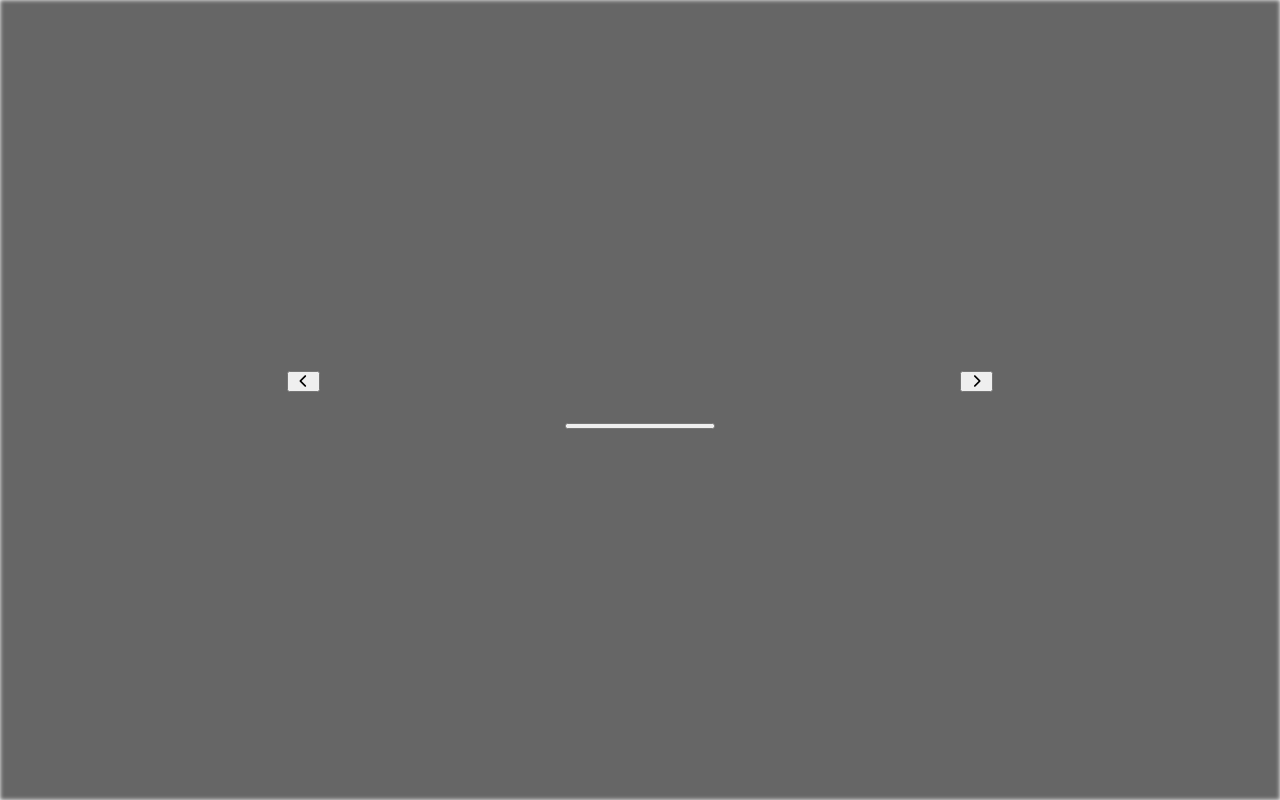
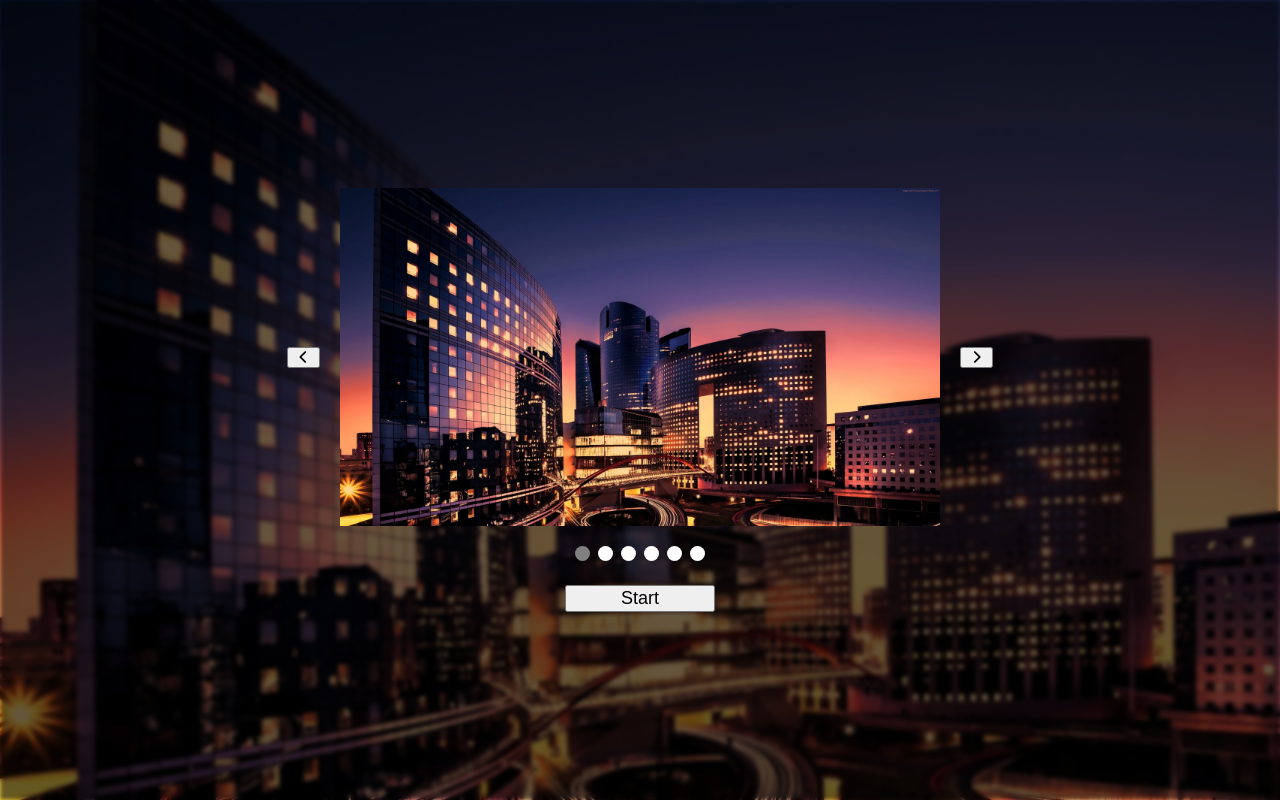
Before and after one commit to Maria-git-code/rpi2_my, a plain HTML site: page index.html in a window 1280 px wide. Drawn offline with Linux system fonts and the light colour scheme; files that its build step writes are made by us from their sources.

Commit message:
Add files via upload

```diff
--- a/index.html
+++ b/index.html
@@ -3,9 +3,9 @@
 <head>
     <meta charset="UTF-8">
     <title>Lab 2</title>
-    <link rel="stylesheet" href="../css/lab2.css">
-    <link rel="stylesheet" href="../../fontawesome/css/all.css">
-    <script src="../js/lab2.js"></script>
+    <link rel="stylesheet" href="lab2.css">
+    <link rel="stylesheet" href="font-awesome/fontawesome/css/all.css">
+    <script src="lab2.js"></script>
 </head>
 <body>
 
```
